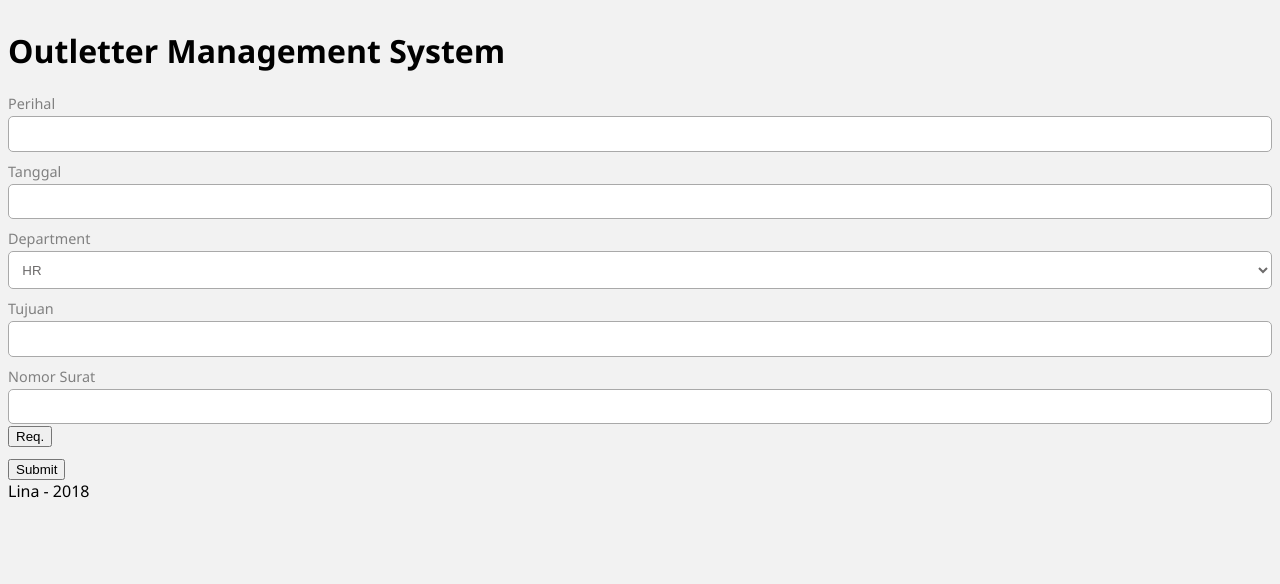
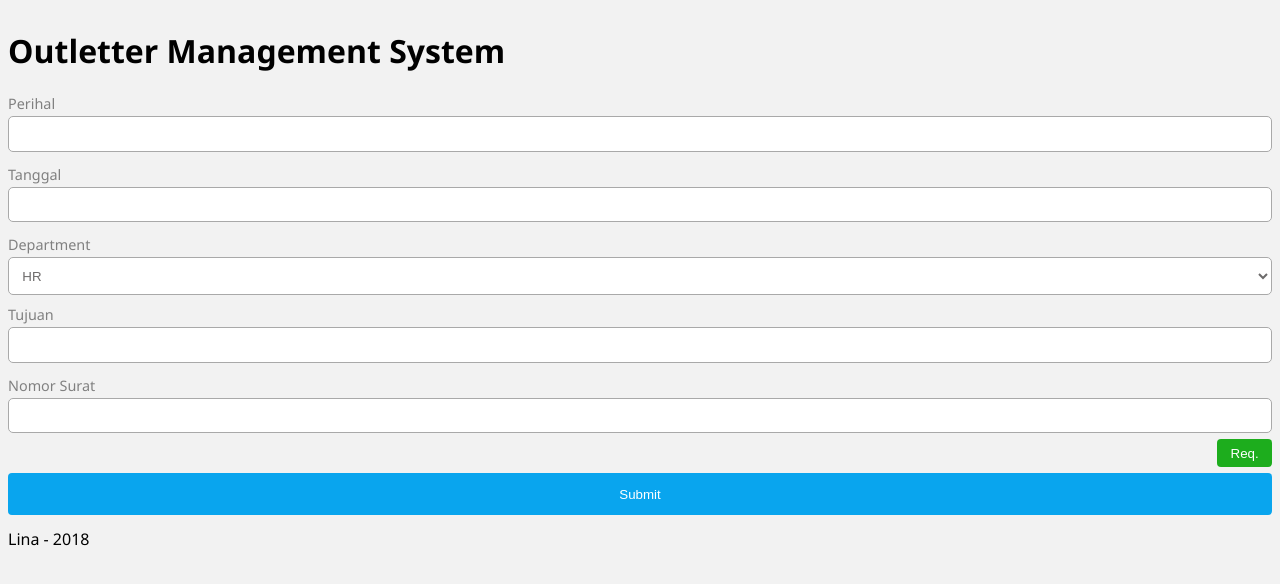
Before and after one commit to Beehiveid/ng-lina, an Angular app: page / in a window 1280 px wide. Shown: the top 584 px of the page. Built offline with nearby package versions, Linux system fonts and the light colour scheme.

Commit message:
styling for button

```diff
--- a/src/app/client/client.component.css
+++ b/src/app/client/client.component.css
@@ -20,6 +20,7 @@
     background: white;
     color: rgb(109, 107, 107);
     border-color: darkgray;
+    margin-bottom: 3px;
 }
 
 .input > input[type="text"]:focus, .input > select:focus{
@@ -36,3 +37,33 @@
     color: rgb(109, 107, 107);
     border-color: darkgray;
 }
+
+.btn{
+    border: none;
+    padding: 1em;
+    border-radius: 4px;
+    margin: 3px 0;
+}
+
+.btn.green{
+    color: white;
+    background: rgb(29, 173, 29);
+    clear: both;
+}
+
+.btn.blue{
+    color: white;
+    background: rgb(9, 165, 238);
+    clear: both;
+}
+
+.right{
+    float: right;
+}
+
+.small{
+    padding: .5em 1em;
+}
+.fluid{
+    width: 100%;
+}
--- a/src/app/client/client.component.html
+++ b/src/app/client/client.component.html
@@ -24,9 +24,12 @@
   <div class="input">
     <label>Nomor Surat</label>
     <input type="text">
-    <button class="btn green">Req.</button>
+    <button class="btn green right small">Req.</button>
   </div>
-  <button class="btn blue wide">Submit</button>
+  <div class="input">
+      <button class="btn blue fluid">Submit</button>
+  </div>
+
 </form>
 <div class="footer">Lina - 2018</div>
 </div>
```
